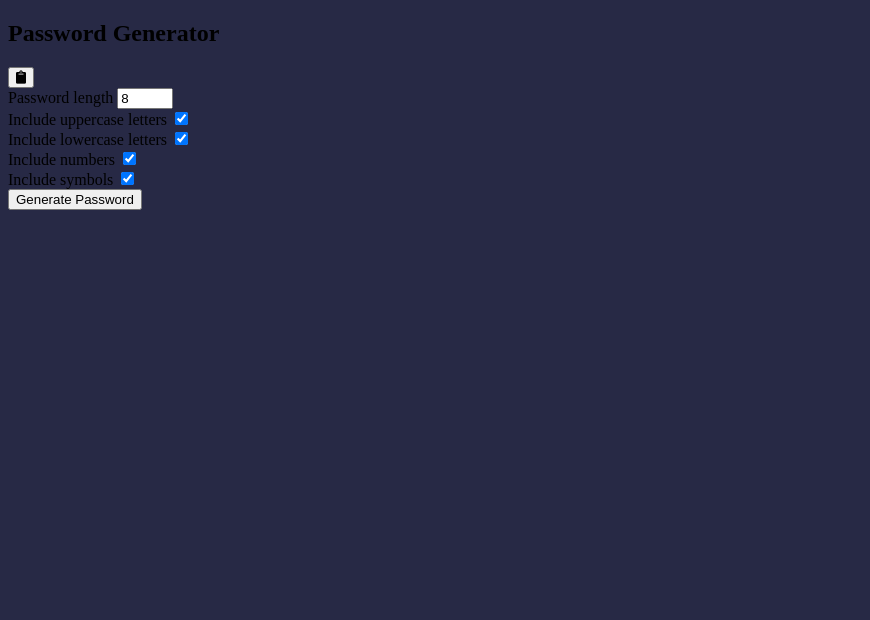
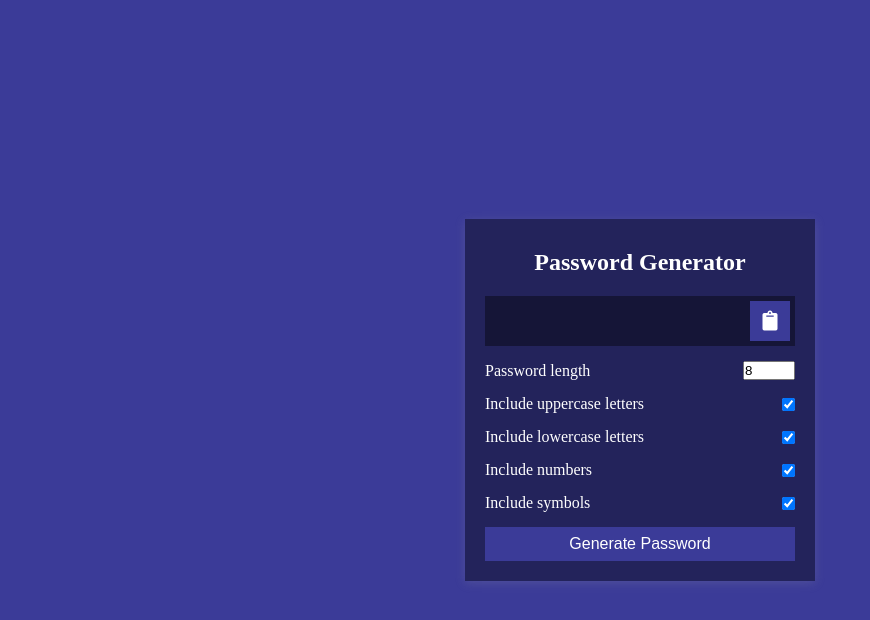
Before and after one commit to Toguro85/Javascript-password-Generator, a plain HTML site: page index.html in a window 1280 px wide. Shown: the whole page, without its empty margins (0-870 px from the left). Drawn offline with Linux system fonts and the light colour scheme.

Commit message:
Create style.css

```diff
--- a/index.html
+++ b/index.html
@@ -5,9 +5,10 @@
     <meta name="viewport" content="width=device-width,initial-scale=1.0" />
 
     <link rel="stylesheet" href="https://use.fontawesome.com/releases/v5.5.0/css/all.css" integrity="sha384-B4dIYHKNBt8Bc12p+WXckhzcICo0wtJAoU8YZTY5qE0Id1GSseTk6S+L3BlXeVIU" crossorigin="anonymous">
+    <link rel="stylesheet" href="style.css" />
     <title>Password Generator</title>
   </head>
-  <body style="background-color:rgb(39,41,69);">
+  <body >
    <div class="container">
      <h2>Password Generator</h2>
      <div class="result-container">
--- /dev/null
+++ b/style.css
@@ -0,0 +1,88 @@
+*{
+  margin: 0;
+  padding: 0;
+  box-sizing: border-box;
+}
+
+body{
+  background-color: #3B3B98;
+  color: #fff;
+  display: flex;
+  font-family: serif;
+  flex-direction: column;
+  align-items: center;
+  justify-content: center;
+  padding: 10px;
+  min-height: 100vh;
+}
+
+h2{
+  text-align: center;
+  margin: 10px 0 20px;
+}
+
+input[type=checkbox]{
+  margin-right: 0;
+}
+
+.container{
+  background-color: #23235B;
+  box-shadow: 0px 2px 10px rgba(166, 166, 166, 0.2);
+  padding: 20px;
+  width: 350px;
+  max-width: 100%;
+}
+
+.result-container {
+	background-color: rgba(0, 0, 0, 0.4);
+	display: flex;
+	justify-content: flex-start;
+	align-items: center;
+	position: relative;
+	font-size: 18px;
+	letter-spacing: 1px;
+	padding: 12px 10px;
+	height: 50px;
+	width: 100%;
+}
+
+.result-container #result {
+  	word-wrap: break-word;
+	max-width: calc(100% - 40px);
+}
+
+.result-container .btn {
+	font-size: 20px;
+	position: absolute;
+	top: 5px;
+	right: 5px;
+	height: 40px;
+	width: 40px;
+}
+
+.btn {
+	border: none;
+	color: #fff;
+	cursor: pointer;
+	font-size: 16px;
+	padding: 8px 12px;
+	background-color: #3B3B98;
+}
+
+.btn-large {
+	display: block;
+	width: 100%;
+}
+
+.setting {
+	display: flex;
+	justify-content: space-between;
+	align-items: center;
+	margin: 15px 0;
+}
+
+@media screen and (max-width: 400px) {
+	.result-container {
+		font-size: 14px;
+	}
+}
```
